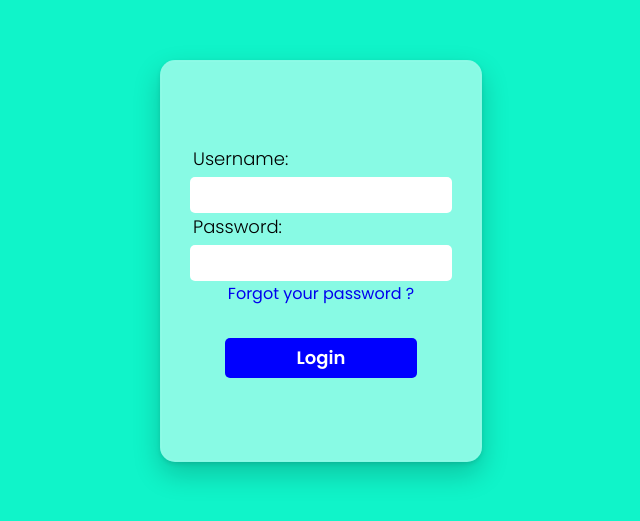
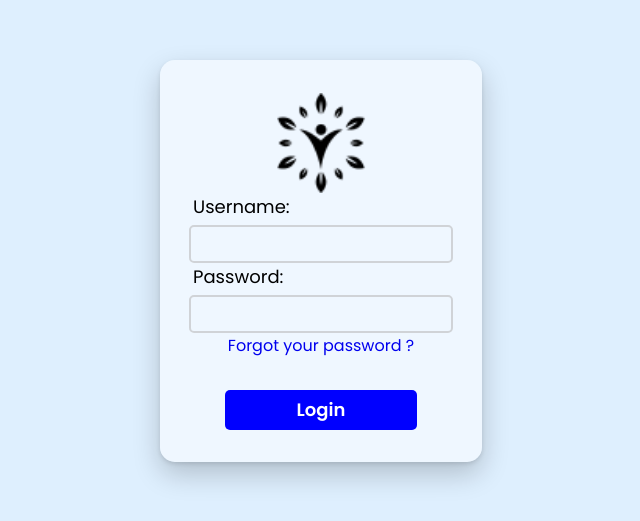
Before and after one commit to YassineKADER/URL_shortener, a React (Vite) app in the folder client/url_shortner/: page / in a window 1280 px wide. Shown: the part 139-660 px from the top of the page, without its empty margins (319-959 px from the left). Built offline with nearby package versions, Linux system fonts and the light colour scheme.

Commit message:
css and adding logo

```diff
--- a/client/url_shortner/src/components/LoginForm.jsx
+++ b/client/url_shortner/src/components/LoginForm.jsx
@@ -1,8 +1,10 @@
 import "./css/LoginForm.css";
+import logo from "./../assets/test-logo.png";
 export default function LoginForm() {
   return (
     <div className="container">
       <form>
+      <img src={logo}></img>
           <label>Username:</label>
           <input type={"text"}></input>
           <label>Password:</label>
--- a/client/url_shortner/src/components/css/LoginForm.css
+++ b/client/url_shortner/src/components/css/LoginForm.css
@@ -1,10 +1,11 @@
 @keyframes color {
-    0%   { background: #db25ffb6; }
     20%  { background: #2e4edb; }
-    40%  { background: #0d3cd8; }
-    60%  { background: #05ffc9; }
-    80%  { background: #ff00d4; }
-    100% { background: #db25ffb6; }
+    0%   { background: white; }
+    20%  { background: whitesmoke; }
+    40%  { background: lightgray; }
+    60%  { background: rgb(224, 240, 255); }
+    80%  { background: lightblue; }
+    100% { background: white; }
   }
 
 .container{
@@ -21,21 +22,37 @@
     width: 80%;
     height: 8%;
     font-size:large;
-    font-weight: 300;
+    font-weight: 400;
+}
+
+.container form img{
+    height: 25%;
 }
 
 .container form input[type="text"]{
     width: 80%;
     border-radius: 5px;
-    border: transparent 1px solid;
+    border: rgba(189, 189, 189, 0.6) 2px solid;
     height: 8%;
+    background-color: transparent;
+}
+
+.container form input[type="text"]:focus{
+    background-color: rgba(255, 255, 255, 0.2);
+    border: none;
+}
+
+.container form input[type="password"]:focus{
+    background-color: rgba(255, 255, 255, 0.2);
+    border: none;
 }
 
 .container form input[type="password"]{
     width: 80%;
     height: 8%;
     border-radius: 5px;
-    border: transparent 1px solid;
+    background-color: transparent;
+    border: rgba(189, 189, 189, 0.6) 2px solid;
 }
 
 .container form input[type="submit"]{
```
Also changed, not shown: client/url_shortner/src/assets/test-logo.png (added).
